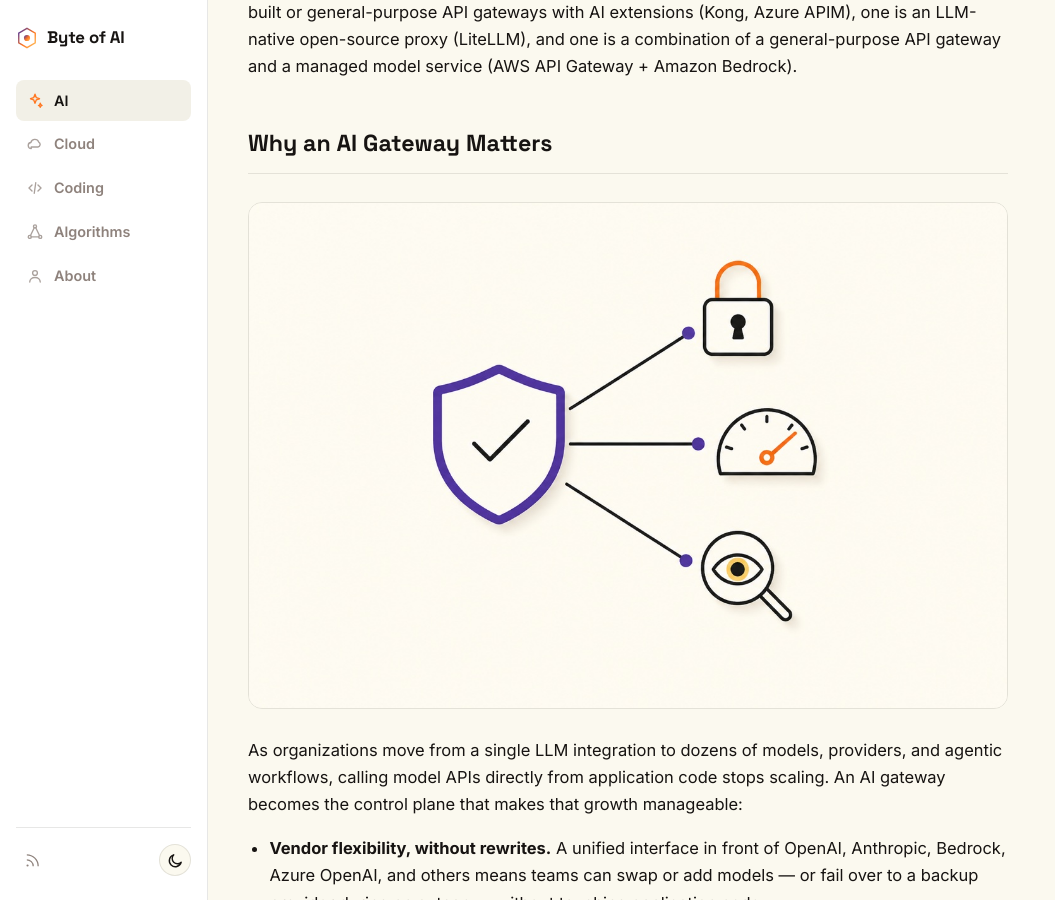
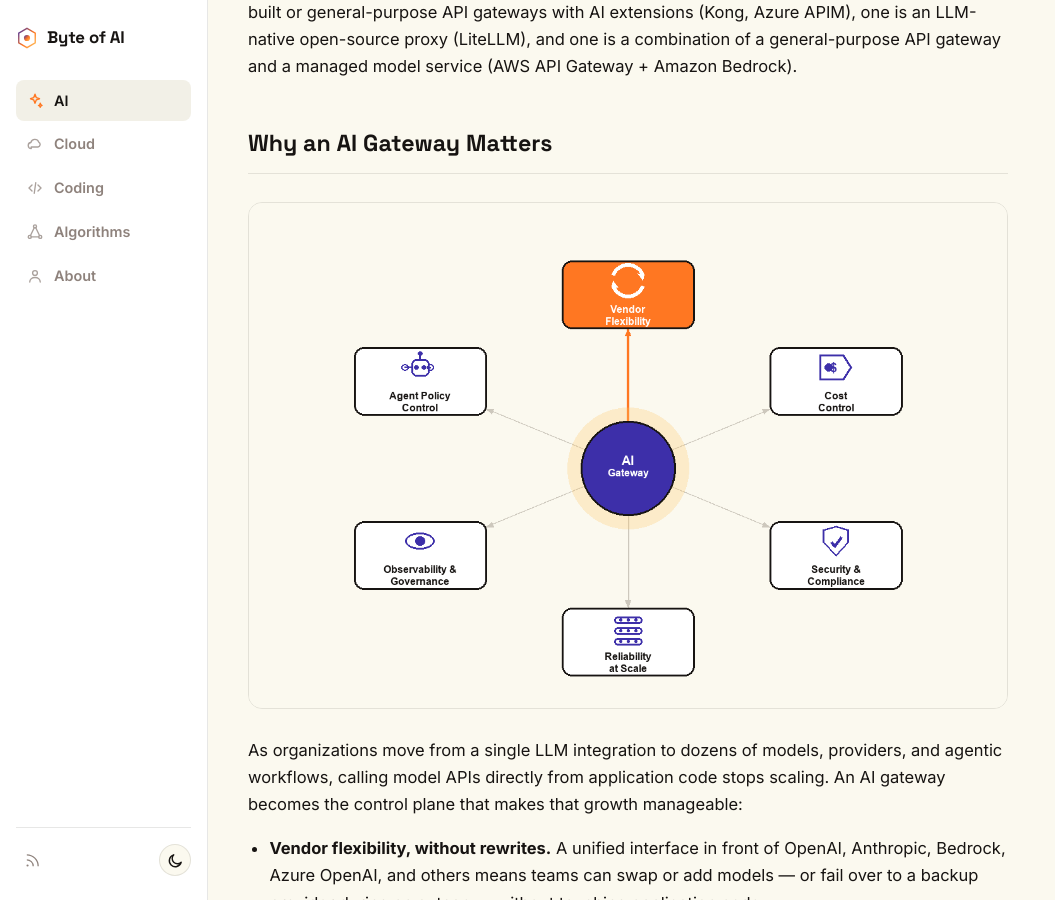
Before and after one commit to malaiarasu/byteofai, a Jekyll site: the page built from _posts/2026-08-04-ai-gateway-landscape-comparison.md, in a window 1280 px wide and 900 px high, scrolled down 621 px. Shown: the whole window, without its empty margins (0-1055 px from the left). Built offline with Jekyll 4.4.1, drawn with Linux system fonts in a browser that asks for light colours.

Commit message:
Replace static governance illustration with an animated hub diagram covering all 6 benefits
Co-authored-by: Cursor <cursoragent@cursor.com>

```diff
--- a/_posts/2026-08-04-ai-gateway-landscape-comparison.md
+++ b/_posts/2026-08-04-ai-gateway-landscape-comparison.md
@@ -12,7 +12,7 @@ AI gateways sit between applications and large language model (LLM) backends, ha
 
 ## Why an AI Gateway Matters
 
-![A shield representing governance, connected to security, cost control, and observability](/assets/images/ai-gateway-governance.jpg)
+![Animated diagram of an AI gateway hub cycling through its six core benefits: vendor flexibility, cost control, security and compliance, reliability at scale, observability and governance, and agent policy control](/assets/images/ai-gateway-governance.gif)
 
 As organizations move from a single LLM integration to dozens of models, providers, and agentic workflows, calling model APIs directly from application code stops scaling. An AI gateway becomes the control plane that makes that growth manageable:
 
```
Also changed, not shown: assets/images/ai-gateway-governance.gif (added), assets/images/ai-gateway-governance.jpg (deleted).
